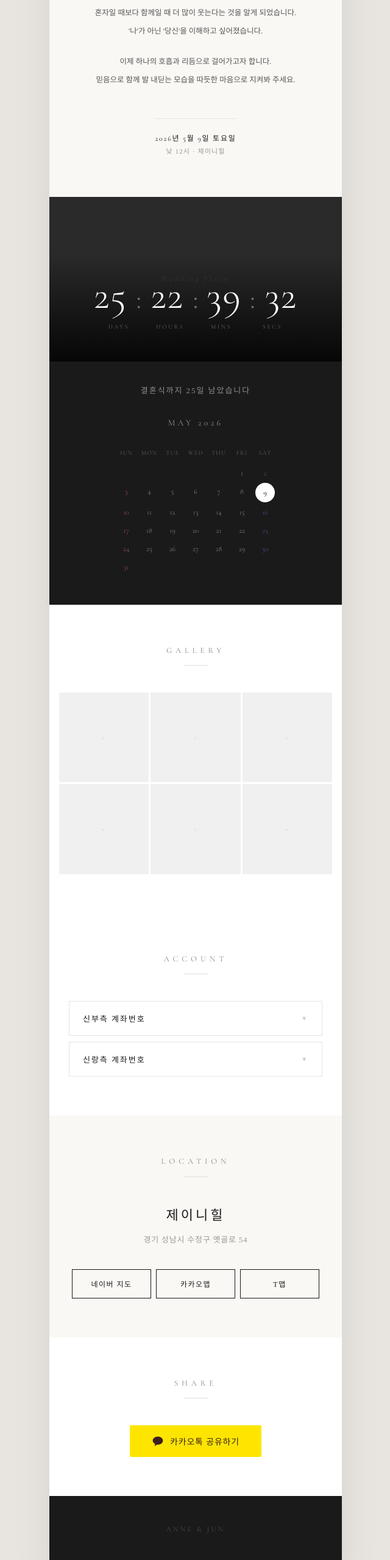
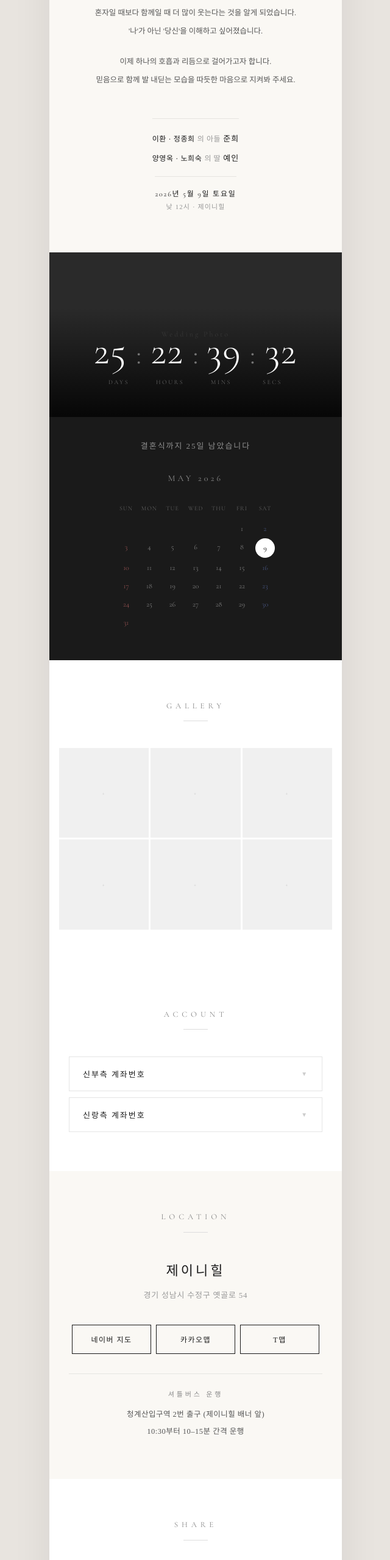
Before and after one commit to zi-young/anne-jun-wedding, a Next.js app: page / in a window 1280 px wide. Shown: the part 1039-3598 px from the top of the page at 61% size, without its empty margins (319-959 px from the left). Built offline with nearby package versions, Linux system fonts and the light colour scheme.

Commit message:
feat: 혼주 정보, 셔틀버스 안내, 확대/캡처 차단, hydration 수정

```diff
--- a/src/app/layout.tsx
+++ b/src/app/layout.tsx
@@ -1,6 +1,13 @@
-import type { Metadata } from 'next';
+import type { Metadata, Viewport } from 'next';
 import './globals.css';
 import '@/styles/wedding.css';
+
+export const viewport: Viewport = {
+  width: 'device-width',
+  initialScale: 1,
+  maximumScale: 1,
+  userScalable: false,
+};
 
 export const metadata: Metadata = {
   title: '예인 & 준희의 결혼식에 초대합니다',
@@ -18,7 +25,7 @@ export default function RootLayout({
 }>) {
   return (
     <html lang="ko">
-      <body>{children}</body>
+      <body suppressHydrationWarning>{children}</body>
     </html>
   );
 }
--- a/src/components/InvitationText.tsx
+++ b/src/components/InvitationText.tsx
@@ -12,6 +12,18 @@ export default function InvitationText() {
             {paragraph}
           </p>
         ))}
+        <div className="invitation-parents">
+          <div className="invitation-parents-row">
+            <span className="invitation-parents-names">이환 · 정종희</span>
+            <span className="invitation-parents-relation">의 아들</span>
+            <span className="invitation-parents-person">준희</span>
+          </div>
+          <div className="invitation-parents-row">
+            <span className="invitation-parents-names">양영옥 · 노희숙</span>
+            <span className="invitation-parents-relation">의 딸</span>
+            <span className="invitation-parents-person">예인</span>
+          </div>
+        </div>
         <div className="invitation-date-info">
           <p className="invitation-date-line">
             {date.year}년 {date.month}월 {date.day}일 {date.dayOfWeek}
--- a/src/components/MapLinks.tsx
+++ b/src/components/MapLinks.tsx
@@ -52,6 +52,11 @@ export default function MapLinks() {
           T맵
         </button>
       </div>
+      <div className="shuttle-info">
+        <p className="shuttle-title">셔틀버스 운행</p>
+        <p className="shuttle-row">청계산입구역 2번 출구 (제이니힐 배너 앞)</p>
+        <p className="shuttle-row">10:30부터 10&ndash;15분 간격 운행</p>
+      </div>
     </section>
   );
 }
--- a/src/styles/wedding.css
+++ b/src/styles/wedding.css
@@ -48,11 +48,19 @@ body {
   -webkit-font-smoothing: antialiased;
   -moz-osx-font-smoothing: grayscale;
   overflow-x: hidden;
+  -webkit-touch-callout: none;
+  -webkit-user-select: none;
+  user-select: none;
 }
 
 a {
   color: inherit;
   text-decoration: none;
+}
+
+img {
+  -webkit-touch-callout: none;
+  pointer-events: none;
 }
 
 button {
@@ -243,9 +251,49 @@ button {
   margin-bottom: 0;
 }
 
-.invitation-date-info {
+.invitation-parents {
   margin-top: 28px;
   padding-top: 20px;
+  border-top: 1px solid rgba(0, 0, 0, 0.08);
+  display: flex;
+  flex-direction: column;
+  gap: 6px;
+}
+
+.invitation-parents-row {
+  display: flex;
+  align-items: baseline;
+  justify-content: center;
+  gap: 4px;
+  font-family: var(--font-kr);
+  font-size: 12px;
+  font-weight: 300;
+  color: var(--color-gray-dark);
+  letter-spacing: 0.05em;
+  line-height: 2;
+}
+
+.invitation-parents-names {
+  font-weight: 400;
+  color: var(--color-black);
+}
+
+.invitation-parents-relation {
+  font-weight: 300;
+  color: var(--color-gray);
+}
+
+.invitation-parents-person {
+  font-family: var(--font-kr);
+  font-weight: 500;
+  font-size: 13px;
+  color: var(--color-black);
+  letter-spacing: 0.08em;
+}
+
+.invitation-date-info {
+  margin-top: 16px;
+  padding-top: 16px;
   border-top: 1px solid rgba(0, 0, 0, 0.08);
 }
 
@@ -781,6 +829,31 @@ button {
   color: var(--color-white);
 }
 
+.shuttle-info {
+  margin-top: 32px;
+  padding-top: 24px;
+  border-top: 1px solid rgba(0, 0, 0, 0.08);
+  text-align: center;
+}
+
+.shuttle-title {
+  font-family: var(--font-kr);
+  font-size: 11px;
+  font-weight: 400;
+  letter-spacing: 0.35em;
+  color: #888;
+  margin-bottom: 10px;
+  text-transform: uppercase;
+}
+
+.shuttle-row {
+  font-size: 12.5px;
+  font-weight: 300;
+  color: var(--color-gray-dark);
+  letter-spacing: 0.04em;
+  line-height: 2.2;
+}
+
 /* ========================
    Kakao Share
 ======================== */
```
